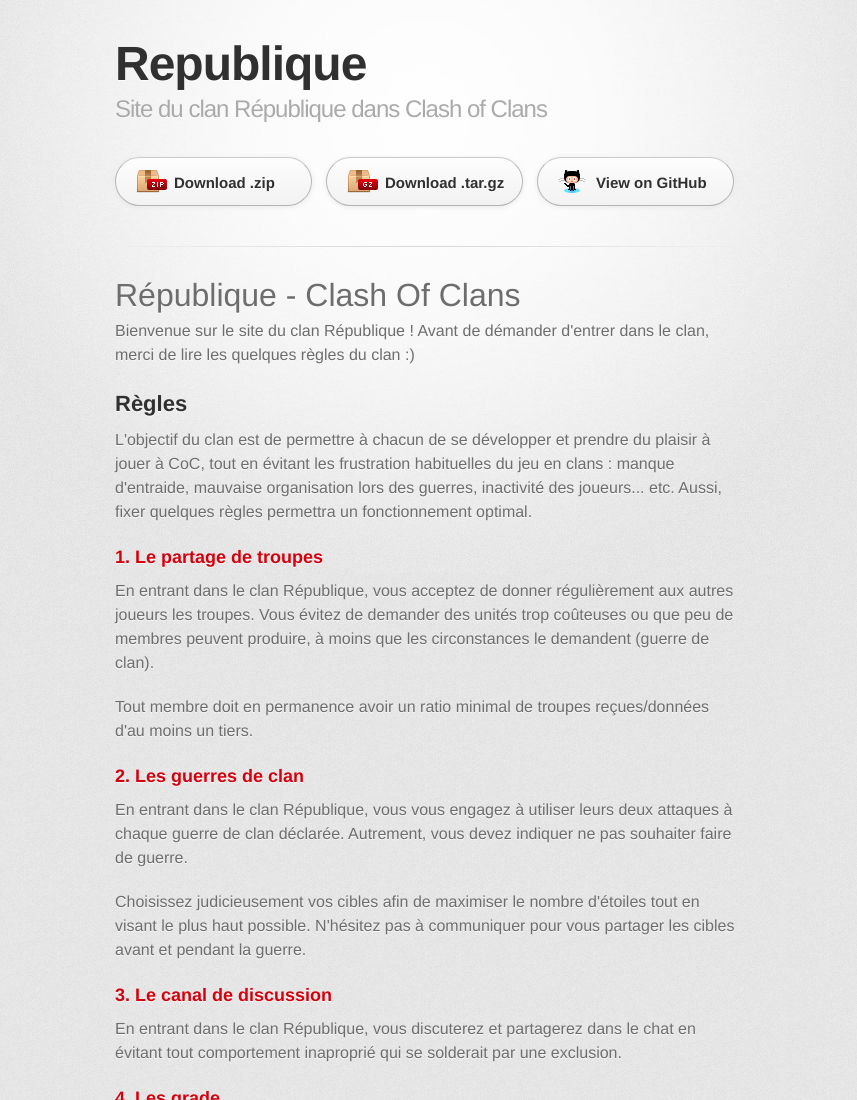
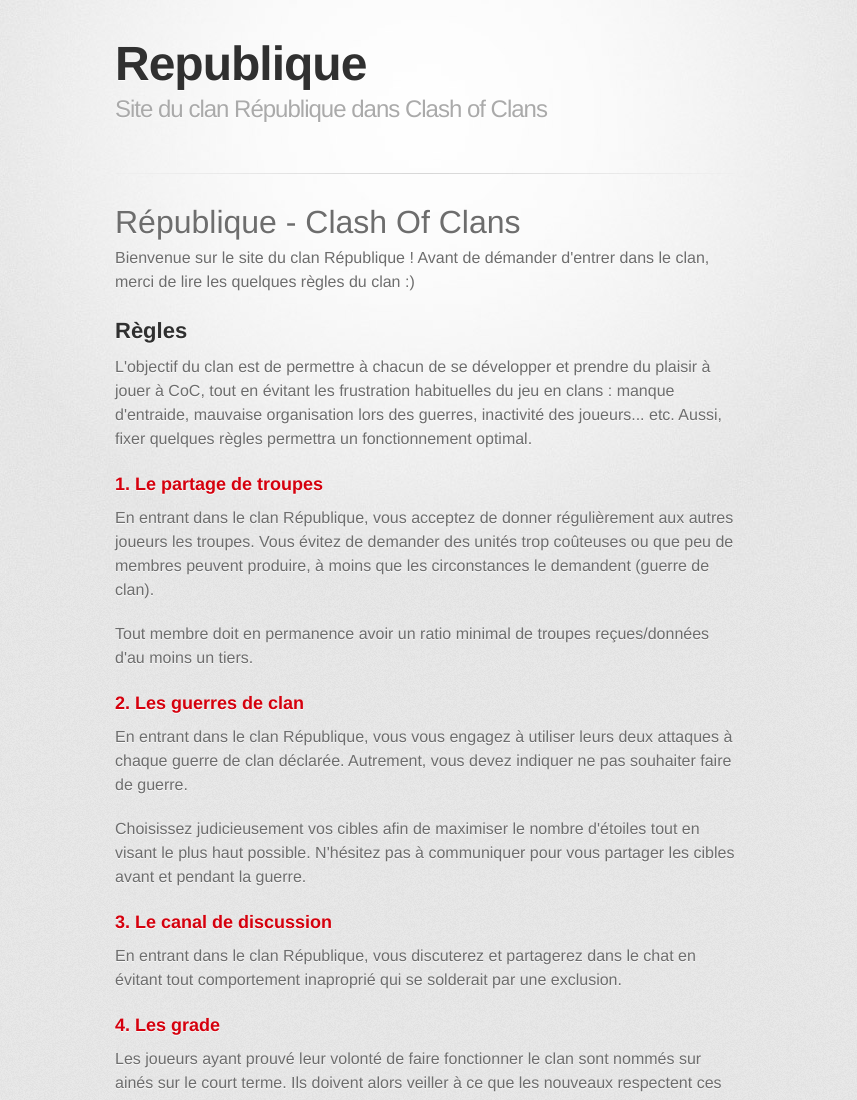
Before and after one commit to pericles-coc/republique, a plain HTML site: page index.html in a window 1280 px wide. Shown: the top 1100 px of the page, without its empty margins (215-1072 px from the left). Drawn offline with Linux system fonts and the light colour scheme; a web font is replaced by a local one.

Commit message:
Update index.html

```diff
--- a/index.html
+++ b/index.html
@@ -21,12 +21,6 @@
           <h1>Republique</h1>
           <h2>Site du clan République dans Clash of Clans</h2>
         </header>
-
-        <section id="downloads" class="clearfix">
-          <a href="https://github.com/pericles-coc/republique/zipball/master" id="download-zip" class="button"><span>Download .zip</span></a>
-          <a href="https://github.com/pericles-coc/republique/tarball/master" id="download-tar-gz" class="button"><span>Download .tar.gz</span></a>
-          <a href="https://github.com/pericles-coc/republique" id="view-on-github" class="button"><span>View on GitHub</span></a>
-        </section>
 
         <hr>
 
```
